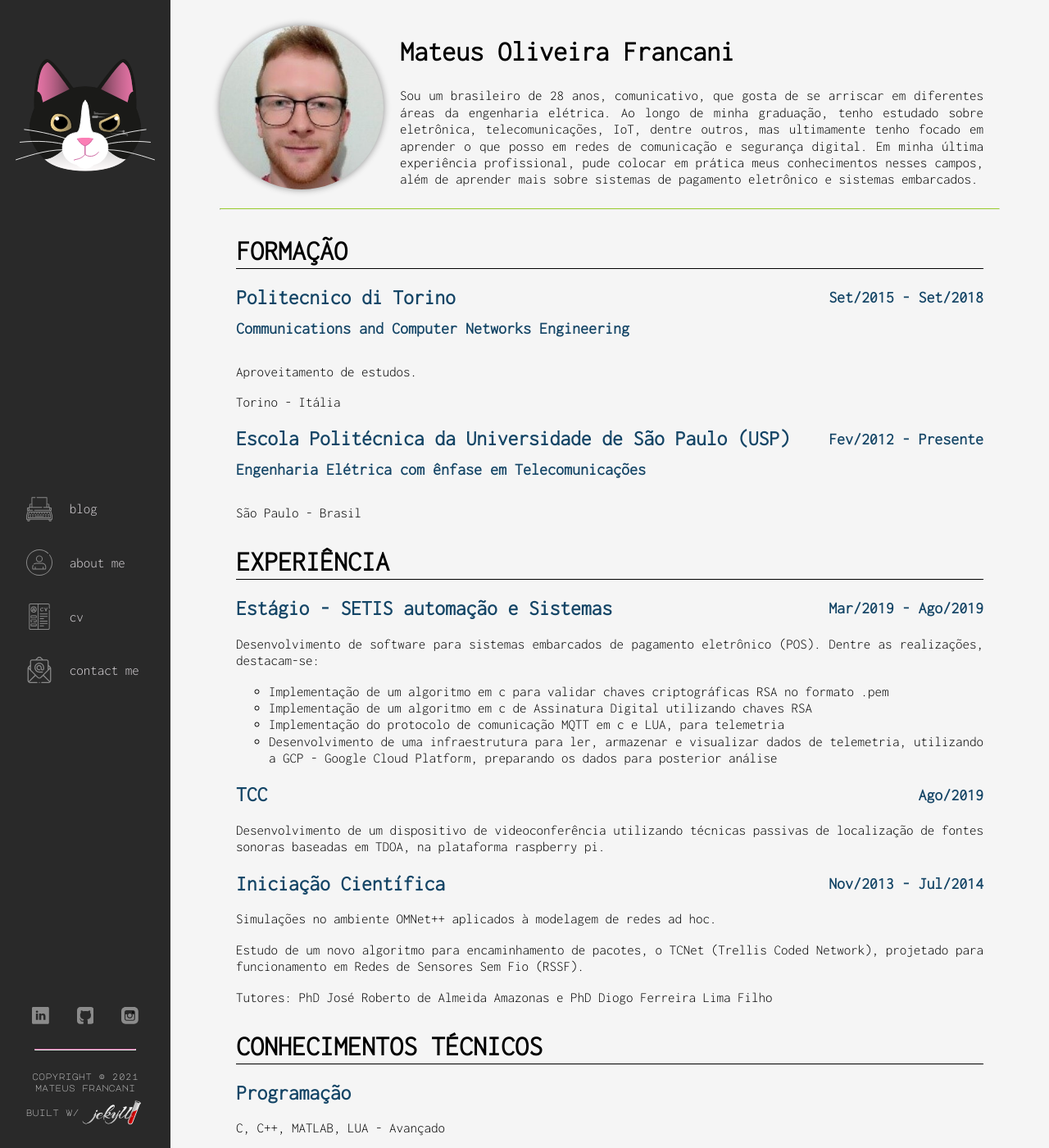
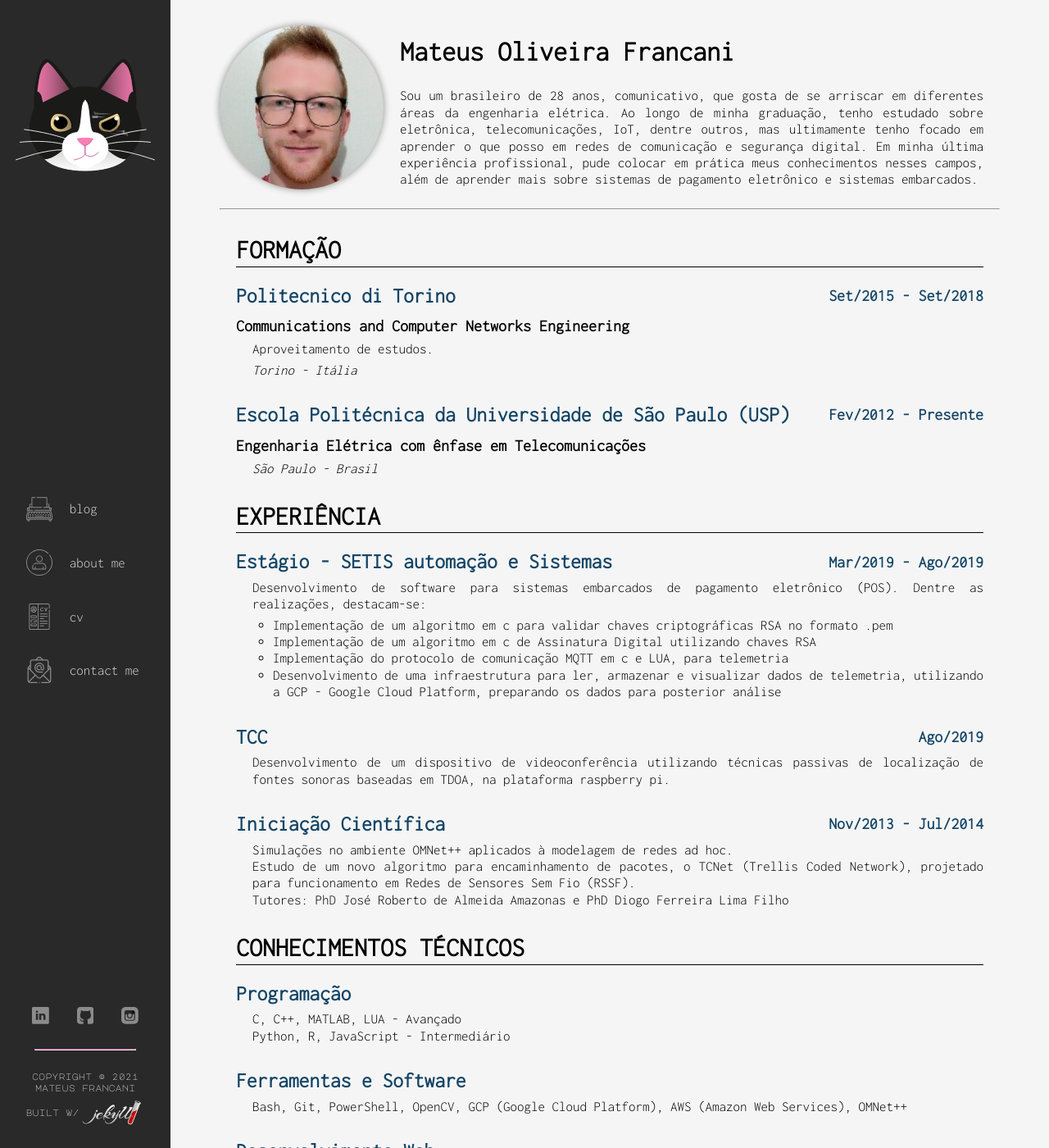
Before and after one commit to mfrNWV/mfrNWV.github.io, a Jekyll site: the page built from cv.html, in a window 1280 px wide and 1400 px high. Shown: the whole window at 82% size. Built offline with Jekyll 4.4.1, drawn with Linux system fonts in a browser that asks for light colours; some web fonts are replaced.

Commit message:
Updated CV.

```diff
--- a/_sass/cv.scss
+++ b/_sass/cv.scss
@@ -50,9 +50,6 @@
 
 .cv-container-content hr{
     color: yellowgreen;
-    border-top: 1px solid yellowgreen;
-    width: 100%;
-    background-color: yellowgreen;
 }
 
 .cv-header {
@@ -90,8 +87,14 @@
 }
 
 .cv-section h1{
+    font-size: 2rem;
     margin: 20px 0px 0px 0px;
     border-bottom: 1px solid black;
+}
+
+.cv-section p {
+    margin: 0;
+    margin-left: 20px;
 }
 
 .where-date {
@@ -104,26 +107,30 @@
     -webkit-box-pack: justify;
         -ms-flex-pack: justify;
             justify-content: space-between;
+    -ms-flex-wrap: wrap;
+        flex-wrap: wrap;
 }
 
 .where-date h2, h3{
     color: var(--bgc-dakblue);
     margin: 0px;
+    margin-bottom: 5px;
 }
 
 .cv-section h4 {
-    margin: 10px 0px 30px 0px;
-    color: var(--bgc-dakblue);
+    margin: 20px 0px 5px 0px;
     font-size: 20px;
+    font-weight: bolder;
+    margin-top: 5px;
 }
 
 .cv-section ul {
     list-style-type: circle;
-    margin: 5px 0px;
+    margin: 5px 0px 5px 5px;
 }
 
 .cv-section-content {
-    margin: 20px 0px;
+    margin: 20px 0px 30px 0px;
 }
 
 @media only screen and (max-width: 1000px) {
@@ -150,4 +157,8 @@
         color: var(--bgc-dakblue);
         margin: 0px;
     }
+
+    .cv-container-content {
+        padding: 0 30px;
+    }
 }
--- a/cv.html
+++ b/cv.html
@@ -37,7 +37,7 @@ title: tuxcat - cv
 
                     <h4>Communications and Computer Networks Engineering</h4>
                     <p>Aproveitamento de estudos.</p>
-                    <p>Torino - Itália</p>
+                    <p style="font-style: italic; margin-top: 5px;">Torino - Itália</p>
                 </div>
 
                 <div class="cv-section-content">
@@ -47,7 +47,7 @@ title: tuxcat - cv
                     </div>
 
                     <h4>Engenharia Elétrica com ênfase em Telecomunicações</h4>
-                    <p>São Paulo - Brasil</p>
+                    <p style="font-style: italic; margin-top: 5px;">São Paulo - Brasil</p>
                 </div>
             </div>
 
```
